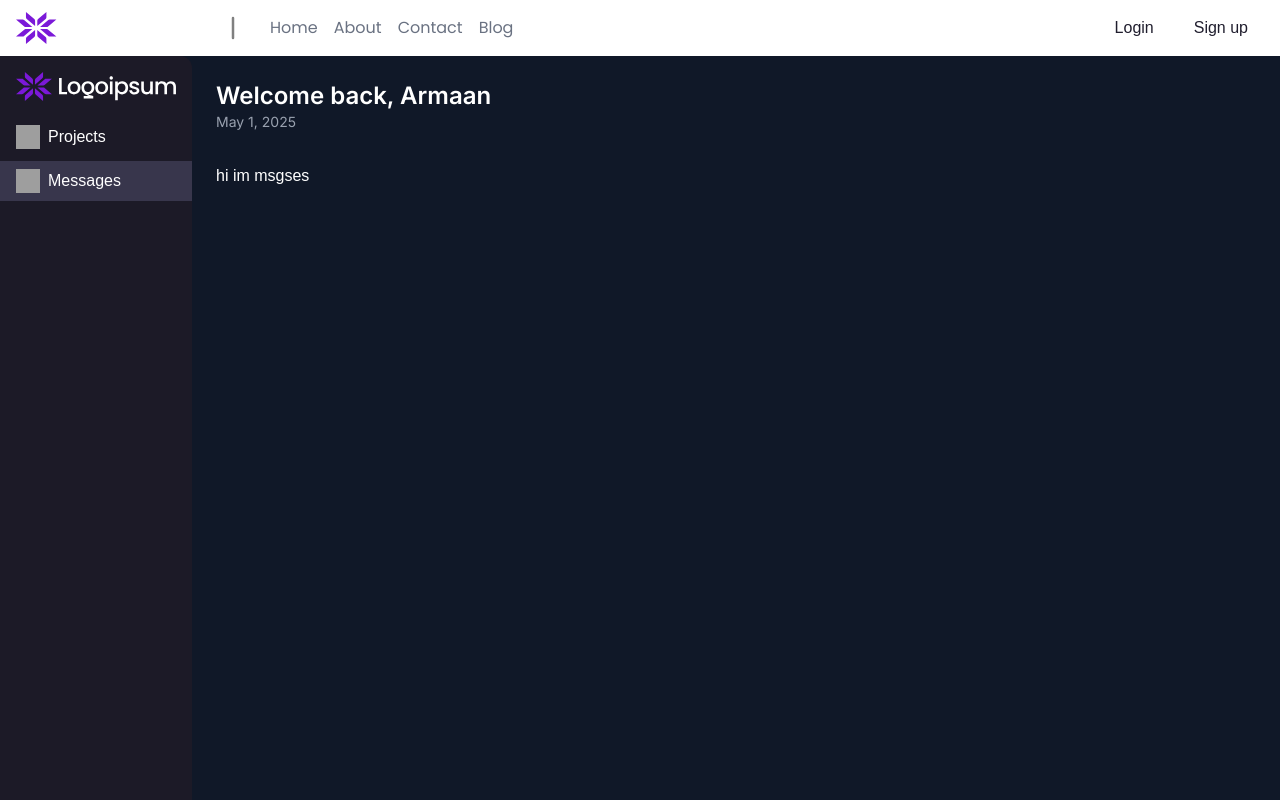
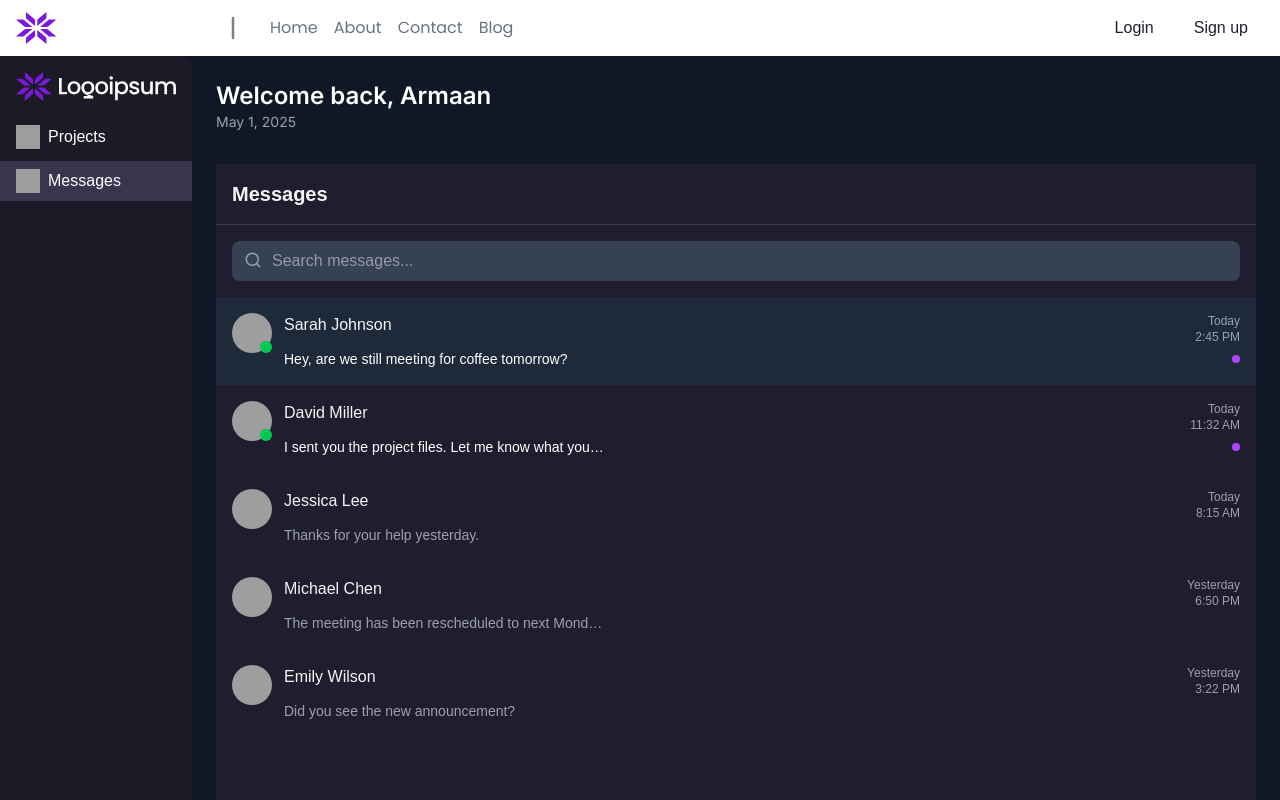
Before and after one commit to 0Armaan025/trile, a Next.js app: page /dashboard in a window 1280 px wide. Both pictures are taken after a click on the element "Messages". Shown: the top 800 px of the page. Built offline with nearby package versions, Linux system fonts and the light colour scheme; grey boxes are pictures that could not be loaded.

Commit message:
msges frontned

```diff
--- /dev/null
+++ b/src/app/(dashboard)/dashboard/messages-component.tsx
@@ -0,0 +1,119 @@
+import { useState } from 'react';
+import { Search, MoreVertical, CheckCircle } from 'lucide-react';
+
+export const MessagesComponent = () => {
+    // Sample data for messages
+    const [messages, setMessages] = useState([
+        {
+            id: 1,
+            name: 'Sarah Johnson',
+            image: '/api/placeholder/40/40',
+            lastMessage: 'Hey, are we still meeting for coffee tomorrow?',
+            timestamp: '2:45 PM',
+            date: 'Today',
+            unread: true
+        },
+        {
+            id: 2,
+            name: 'David Miller',
+            image: '/api/placeholder/40/40',
+            lastMessage: 'I sent you the project files. Let me know what you think!',
+            timestamp: '11:32 AM',
+            date: 'Today',
+            unread: true
+        },
+        {
+            id: 3,
+            name: 'Jessica Lee',
+            image: '/api/placeholder/40/40',
+            lastMessage: 'Thanks for your help yesterday.',
+            timestamp: '8:15 AM',
+            date: 'Today',
+            unread: false
+        },
+        {
+            id: 4,
+            name: 'Michael Chen',
+            image: '/api/placeholder/40/40',
+            lastMessage: 'The meeting has been rescheduled to next Monday.',
+            timestamp: '6:50 PM',
+            date: 'Yesterday',
+            unread: false
+        },
+        {
+            id: 5,
+            name: 'Emily Wilson',
+            image: '/api/placeholder/40/40',
+            lastMessage: 'Did you see the new announcement?',
+            timestamp: '3:22 PM',
+            date: 'Yesterday',
+            unread: false
+        }
+    ]);
+
+    const [selectedId, setSelectedId] = useState(1);
+
+    return (
+        <div className="flex flex-col h-screen bg-[#201e2e] text-gray-100">
+            <div className="flex items-center justify-between p-4 border-b border-gray-700">
+                <h1 className="text-xl font-semibold">Messages</h1>
+                <div className="flex items-center space-x-2">
+
+                </div>
+            </div>
+
+            <div className="p-4">
+                <div className="relative">
+                    <input
+                        type="text"
+                        placeholder="Search messages..."
+                        className="w-full py-2 pl-10 pr-4 bg-gray-700 rounded-lg focus:outline-none focus:ring-2 focus:ring-purple-500"
+                    />
+                    <Search size={18} className="absolute left-3 top-2.5 text-gray-400" />
+                </div>
+            </div>
+
+            <div className="flex-1 overflow-y-auto">
+                {messages.map((message) => (
+                    <div
+                        key={message.id}
+                        className={`flex items-start p-4 cursor-pointer hover:bg-gray-800 ${message.id === selectedId ? 'bg-gray-800' : ''}`}
+                        onClick={() => setSelectedId(message.id)}
+                    >
+                        <div className="relative">
+                            <img
+                                src={message.image}
+                                alt={message.name}
+                                className="w-10 h-10 rounded-full object-cover"
+                            />
+                            {message.unread && (
+                                <div className="absolute bottom-0 right-0 w-3 h-3 bg-green-500 rounded-full"></div>
+                            )}
+                        </div>
+
+                        <div className="flex-1 ml-3">
+                            <div className="flex justify-between items-start">
+                                <h3 className="font-medium">{message.name}</h3>
+                                <div className="flex flex-col items-end">
+                                    <span className="text-xs text-gray-400">{message.date}</span>
+                                    <span className="text-xs text-gray-400">{message.timestamp}</span>
+                                </div>
+                            </div>
+
+                            <div className="flex justify-between items-center mt-1">
+                                <p className={`text-sm ${message.unread ? 'text-white' : 'text-gray-400'} truncate max-w-xs`}>
+                                    {message.lastMessage}
+                                </p>
+                                {message.unread && (
+                                    <div className="w-2 h-2 bg-purple-500 rounded-full ml-2"></div>
+                                )}
+                            </div>
+                        </div>
+                    </div>
+                ))}
+            </div>
+        </div>
+    );
+};
+
+export default MessagesComponent;
--- a/src/app/(dashboard)/dashboard/page.tsx
+++ b/src/app/(dashboard)/dashboard/page.tsx
@@ -3,6 +3,7 @@ import { Inter } from "next/font/google";
 import { LeftSideBar } from "./left-side-bar";
 import { useState } from "react";
 import { ProjectsComponent } from "./projects-component";
+import MessagesComponent from "./messages-component";
 
 
 const interFont = Inter({
@@ -45,7 +46,7 @@ const DashboardPage = () => {
 
                     {selectedItem == "Messages" && (
                         <>
-                            hi im msgses
+                            <MessagesComponent />
                         </>
                     )}
                 </div>
```
